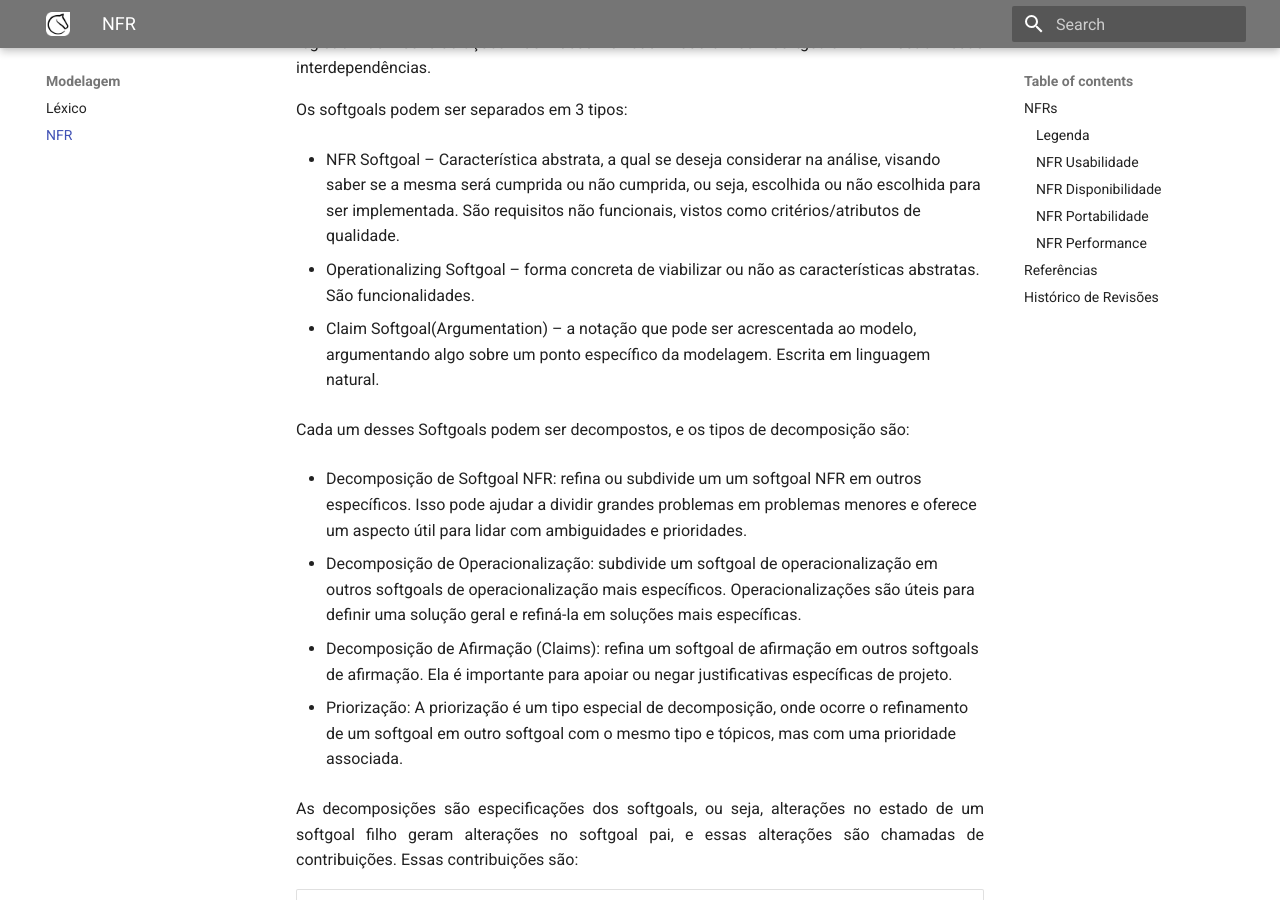
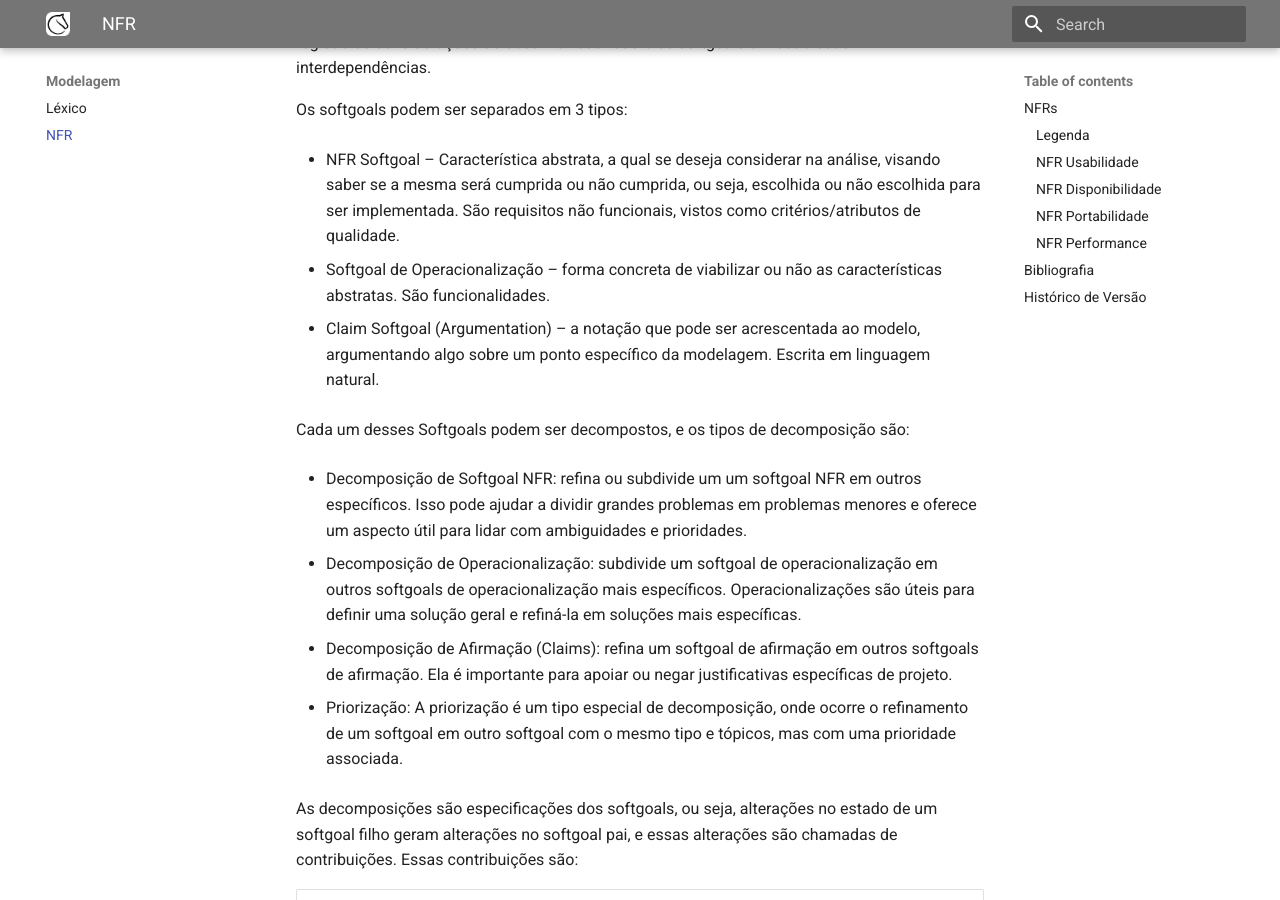
Before and after one commit to Requisitos-de-Software/2022.2-Lichess, an MkDocs documentation site: the page built from docs/modelagem/nfr_framework.md, in a window 1280 px wide and 900 px high, scrolled down 409 px. Built offline with MkDocs 1.6.1 and Material for MkDocs 9.7.7, drawn with Linux system fonts in a browser that asks for light colours; some of the changed text lies outside the part shown.

Commit message:
fix: ajustes de padronização

```diff
--- a/docs/modelagem/nfr_framework.md
+++ b/docs/modelagem/nfr_framework.md
@@ -1,24 +1,18 @@
 # NFR Framework
 
-<p align="justify">
 O NFR Framework é uma abordagem para representar e analisar Requisitos Não-Funcionais. Seu objetivo é ajudar desenvolvedores na implementação de soluções personalizadas, levando em consideração as características do domínio e dos sistema em questão.
-</p>
 
-<p align="justify">
 O Framework utiliza de softgoals, um objetivo que não possui uma clara definição nem critérios de satisfação precisos. São utilizados para representar Requisitos Não-Funcionais e podem estar inter-relacionados, expressando a influência de uma softgoal em outro.
-</p>
 
-<p align="justify">
 É representado por meio de um grafo, chamado Softgoal Interdependency Graph (SIG), que registra as considerações do desenvolvedor sobre os softgoals e mostra suas interdependências.
-</p>
 
 Os softgoals podem ser separados em 3 tipos:
 
 - NFR Softgoal – Característica abstrata, a qual se deseja considerar na análise, visando saber se a mesma será cumprida ou não cumprida, ou seja, escolhida ou não escolhida para ser implementada. São requisitos não funcionais, vistos como critérios/atributos de qualidade.
 
-- Operationalizing Softgoal – forma concreta de viabilizar ou não as características abstratas. São funcionalidades.
+- Softgoal de Operacionalização – forma concreta de viabilizar ou não as características abstratas. São funcionalidades.
 
-- Claim Softgoal(Argumentation) – a notação que pode ser acrescentada ao modelo, argumentando algo sobre um ponto específico da modelagem. Escrita em linguagem natural.
+- Claim Softgoal (Argumentation) – a notação que pode ser acrescentada ao modelo, argumentando algo sobre um ponto específico da modelagem. Escrita em linguagem natural.
 
 Cada um desses Softgoals podem ser decompostos, e os tipos de decomposição são:
 
@@ -30,11 +24,9 @@
 
 - Priorização: A priorização é um tipo especial de decomposição, onde ocorre o refinamento de um softgoal em outro softgoal com o mesmo tipo e tópicos, mas com uma prioridade associada.
 
-<p align="justify">
 As decomposições são especificações dos softgoals, ou seja, alterações no estado de um softgoal filho geram alterações no softgoal pai, e essas alterações são chamadas de contribuições. Essas contribuições são:
-</p>
 
-| Contribuição | Descrição                                                                                                                                                   |
+| Contribuição | Descrição                                                                                                                                                  |
 | ------------ | ----------------------------------------------------------------------------------------------------------------------------------------------------------- |
 | AND          | se os softgoals descendentes forem satisfeitos os softgoals ascendentes também são.                                                                         |
 | OR           | se algum softgoal descendente form satisfeito, o ascendente é satisfeito.                                                                                   |
@@ -46,10 +38,7 @@
 | EQUALS       | o softgoal descendente só será satisfeito se o softgoal ascendente for satisfeito / o softgoal descendente será negado se o softgoal ascendente for negado. |
 | SOME (+\|-)  | usado se o sinal da contribuição é conhecido, mas a extensão(parcial ou total) não é.                                                                       |
 
-<br>
-<p align="justify">
 Por fim, para a análise dos softgoals, são atribuídos rótulos que definem o grau de satisfação de um softgoal. Ao atribuir um rótulo em um softgoal de baixo nível, é feita a propagação da satisfação daquele requisito de acordo com as contribuições definidas.
-</p>
 
 ## NFRs
 
@@ -61,15 +50,18 @@
 
 ![Legenda dos diagramas NFR](./images/nfr_legenda.jpeg)
 
-**Figura 1: Legenda NFR. Fonte: Mauricio Machado**
+<div style="text-align: center">
+<p> Figura 1: Legenda NFR. (Fonte: autor, 2022).
+</div>
 
 ### NFR Usabilidade
 
 Na figura 2 temos o diagrama representando o NFR de usabilidade.
 
 ![Diagrama NFR Usabilidade](./images/nfr_usabilidade.png)
-
-**Figura 2: Diagrama NFR Usabilidade. Fonte: Mauricio Machado**
+<div style="text-align: center">
+<p> Figura 2: Diagrama NFR Usabilidade. (Fonte: autor, 2022).
+</div>
 
 ### NFR Disponibilidade
 
@@ -77,7 +69,9 @@
 
 ![Diagrama NFR Disponibilidade](./images/nfr_disponibilidade.jpeg)
 
-**Figura 3: Diagrama NFR Disponibilidade. Fonte: Mauricio Machado**
+<div style="text-align: center">
+<p> Figura 3: Diagrama NFR Disponibilidade. (Fonte: autor, 2022).
+</div>
 
 ### NFR Portabilidade
 
@@ -85,24 +79,27 @@
 
 ![Diagrama NFR Portabilidade](./images/nfr_portabilidade.jpeg)
 
-**Figura 4: Diagrama NFR Portabilidade. Fonte: Mauricio Machado**
+<div style="text-align: center">
+<p> Figura 4: Diagrama NFR Portabilidade. (Fonte: autor, 2022).
+</div>
 
 ### NFR Performance
 
 Na figura 5 temos o diagrama representando o NFR de performance.
 
 ![Diagrama NFR Performance](./images/nfr_performance.jpeg)
+<div style="text-align: center">
+<p> Figura 5: Diagrama NFR Performance. (Fonte: autor, 2022).
+</div>
 
-**Figura 5: Diagrama NFR Performance. Fonte: Mauricio Machado**
+## Bibliografia
 
-## Referências
+[1] SILVA, Reinaldo. **NFR4ES: Um Catálogo de Requisitos Não-Funcionais para Sistemas Embarcados.**
 
-> SILVA, Reinaldo. **NFR4ES: Um Catálogo de Requisitos Não-Funcionais para Sistemas Embarcados.**
+[2] SERRANO, Milene - SERRANO, Maurício. Requisitos - Aula 17. Local: UnB-FGA, Gama, DF. Disponível em: [Requisitos - Aula 16](https://aprender3.unb.br/mod/resource/view.php?id=861032). Acesso em: 10 de Dezembro de 2022.
 
-> SERRANO, Milene - SERRANO, Maurício. Requisitos - Aula 17. Local: UnB-FGA, Gama, DF. Disponível em: [Requisitos - Aula 16](https://aprender3.unb.br/mod/resource/view.php?id=861032). Acesso em: 10 de Dezembro de 2022.
+## Histórico de Versão
 
-## Histórico de Revisões
-
-| Autor            | Versão | Data(dd/mm/aaa) | Descrição                              |
-| ---------------- | ------ | --------------- | -------------------------------------- |
-| Mauricio Machado | 1.0    | 10/12/2022      | Criação da versão inicial do documento |
+| Versão | Data          | Descrição                          | Autor(es)     |  Revisor(es)  |
+| ------ | ------------- | ---------------------------------- | ------------- | ------------- |
+| `1.0`  | 10/12/2022    | Criação da versão inicial do documento | Maurício Machado | Nicolas Souza  |
```
Also changed, not shown: util/padrao_artefato.md (+1 -1 lines).
